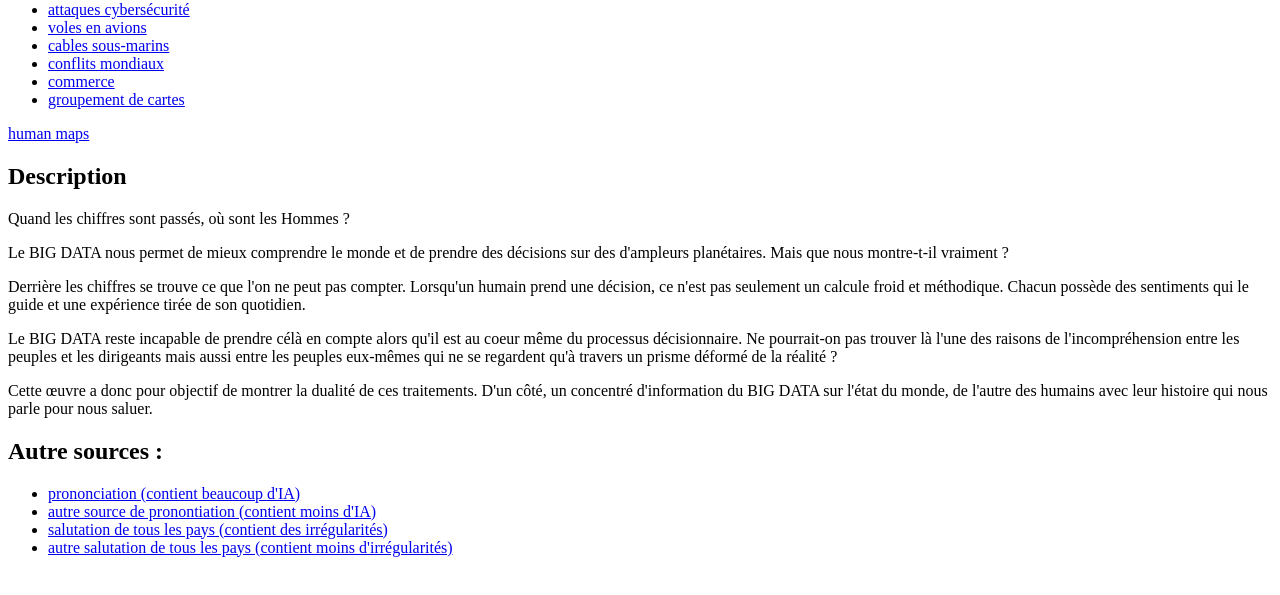
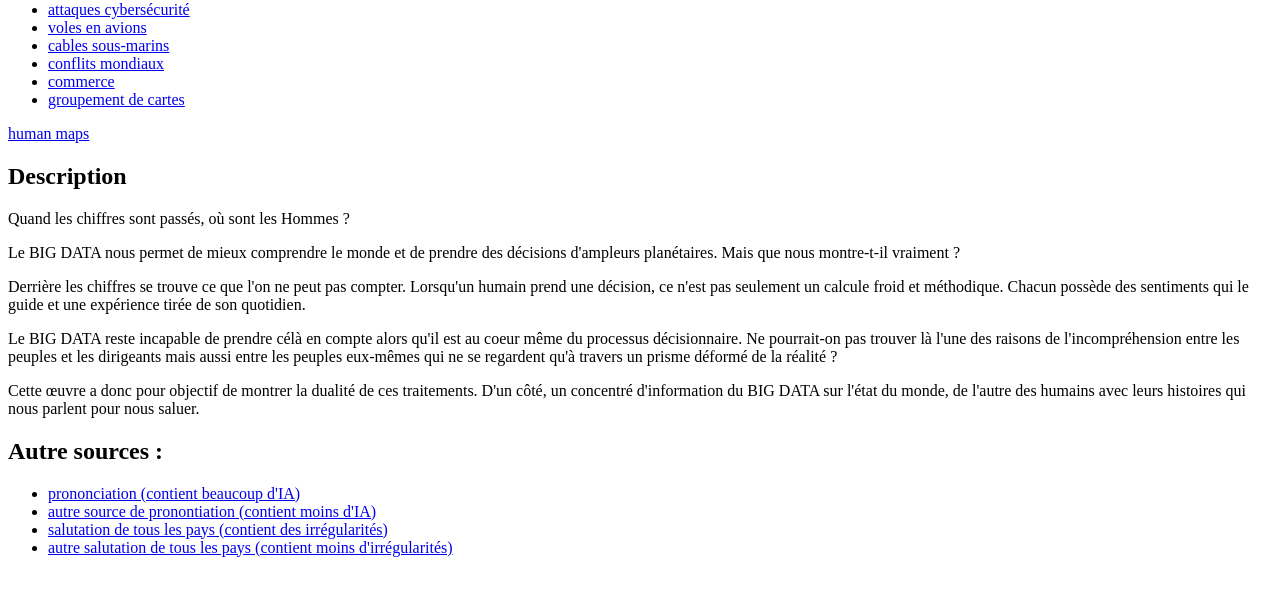
Before and after one commit to Elthel1/map-big-data, a website: page app/home.html in a window 1280 px wide. Shown: the part 79-674 px from the top of the page. Drawn offline with Linux system fonts and the light colour scheme.

Commit message:
correction phrases

```diff
--- a/app/home.html
+++ b/app/home.html
@@ -41,7 +41,7 @@
             Quand les chiffres sont passés, où sont les Hommes ?
         </p>
         <p>
-            Le BIG DATA nous permet de mieux comprendre le monde et de prendre des décisions sur des
+            Le BIG DATA nous permet de mieux comprendre le monde et de prendre des décisions
             d'ampleurs planétaires. Mais que nous montre-t-il vraiment ?
         </p>
         <p>
@@ -58,7 +58,7 @@
         <p>
             Cette œuvre a donc pour objectif de montrer la dualité de ces traitements. D'un côté,
             un concentré d'information du BIG DATA sur l'état du monde, de l'autre des humains avec
-            leur histoire qui nous parle pour nous saluer.
+            leurs histoires qui nous parlent pour nous saluer.
         </p>
     </div>
     <div>
```
